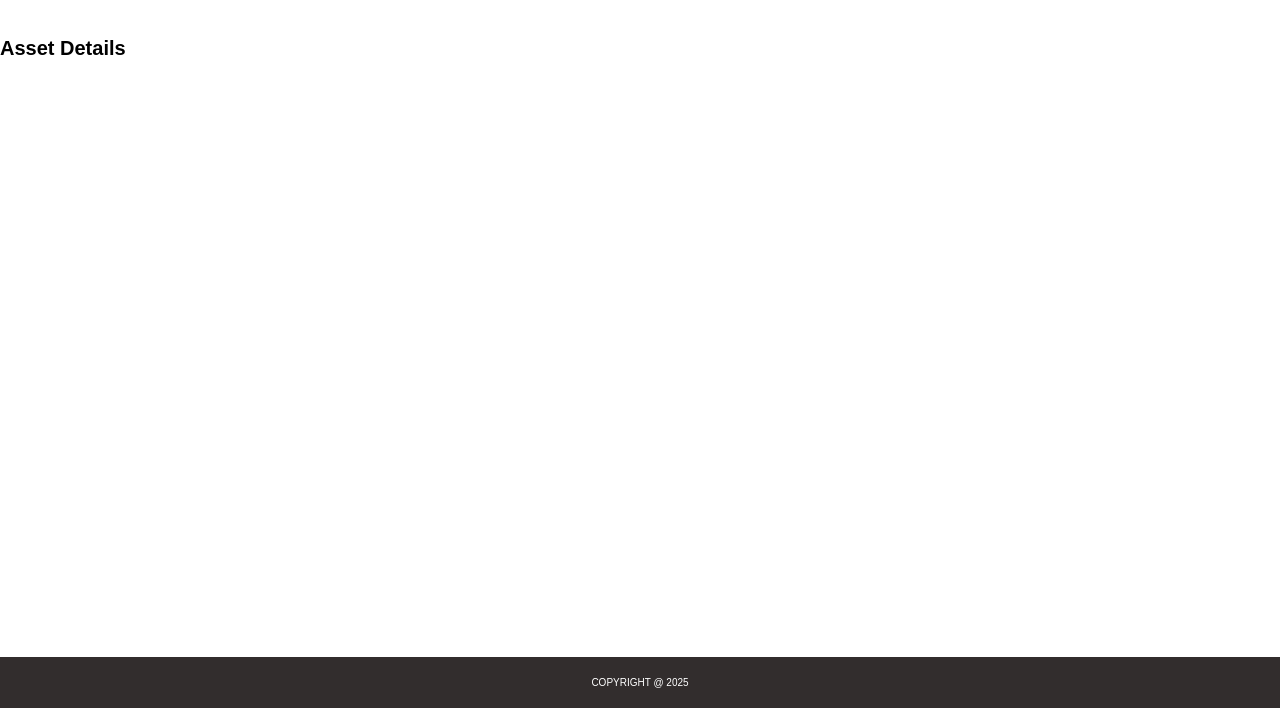
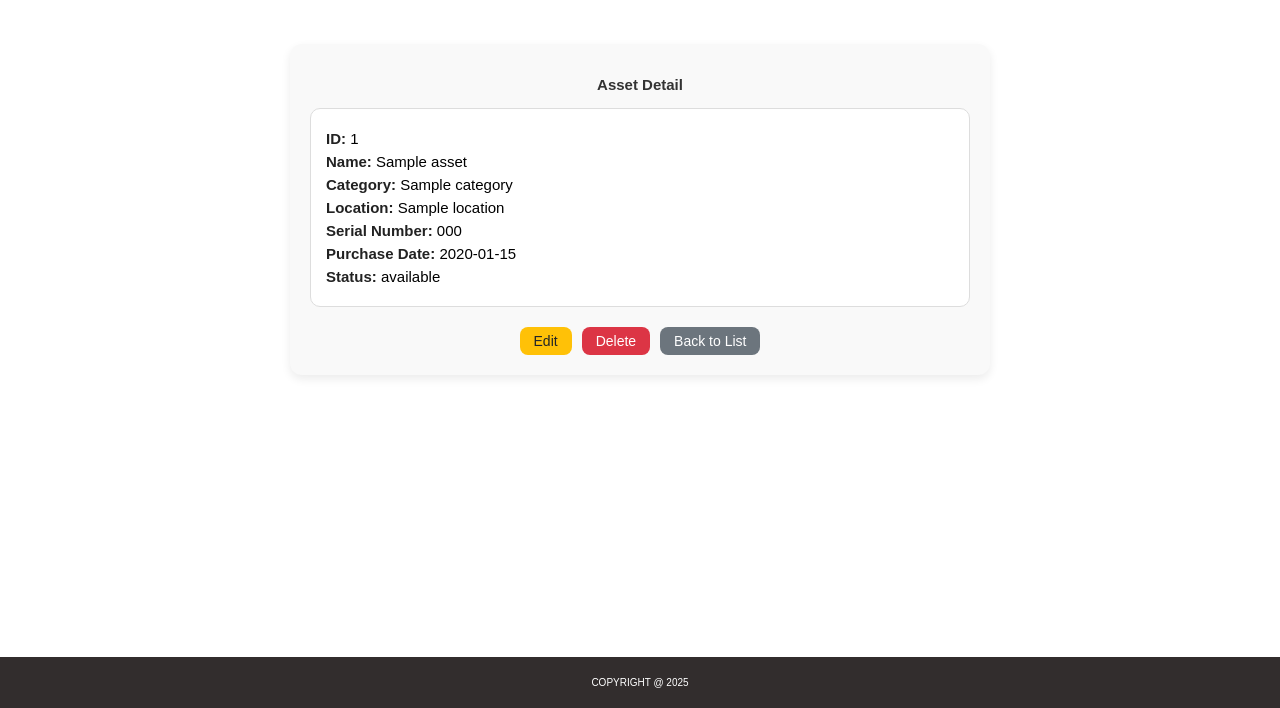
Before and after one commit to MarcoPhilip/sam-arize, a Django app: page /assets/1 in a window 1280 px wide. Shown: the part 92-800 px from the top of the page. Run offline with Django 5.2, Linux system fonts and the light colour scheme; tables that the repository leaves empty hold one stand-in row (values such as "Sample post").

Commit message:
Marcophilip/django auth (#51)
Model adjusted and app is now fully integrated with built in django user
model and auth.

```diff
--- a/main_app/admin.py
+++ b/main_app/admin.py
@@ -1,10 +1,9 @@
 from django.contrib import admin
-from .models import User, Category, Location, Asset, Inventory, PurchaseOrder, Supplier
+from .models import Category, Location, Asset, Inventory, PurchaseOrder, Supplier
 
 # Register your models here.
 
-# User
-admin.site.register(User)
+
 # Category
 admin.site.register(Category)
 # Location
--- a/main_app/models.py
+++ b/main_app/models.py
@@ -1,29 +1,12 @@
 from django.db import models
 from django.conf import settings
 
-# User Model
-class User(models.Model):
-    # Define the roles
-    ROLE_CHOICES = [
-        ('Admin', 'Admin'),
-        ('Manager', 'Manager'),
-        ('Staff', 'Staff')
-    ]
-
-    name = models.CharField(max_length=20)
-    email = models.EmailField(unique=True)
-    username = models.CharField(max_length=20, unique=True)
-    password = models.CharField(max_length=100)
-    role = models.CharField(max_length=10, choices=ROLE_CHOICES)
-
-    def __str__(self):
-        return self.username
 
 # Category Model
 class Category(models.Model):
     name = models.CharField(max_length=50)
     description = models.TextField(blank=True, null=True)
-    created_by = models.ForeignKey(settings.AUTH_USER_MODEL, on_delete=models.SET_NULL, null=True, blank=True)
+    owner = models.ForeignKey(settings.AUTH_USER_MODEL, on_delete=models.SET_NULL, null=True, blank=True)
 
     def __str__(self):
         return self.name
@@ -32,7 +15,7 @@ class Category(models.Model):
 class Location(models.Model):
     name = models.CharField(max_length=50)
     address = models.TextField(blank=True, null=True)
-    created_by = models.ForeignKey(settings.AUTH_USER_MODEL, on_delete=models.SET_NULL, null=True, blank=True)
+    owner = models.ForeignKey(settings.AUTH_USER_MODEL, on_delete=models.SET_NULL, null=True, blank=True)
 
     def __str__(self):
         return self.name
@@ -45,6 +28,7 @@ class Supplier(models.Model):
     phone_number = models.CharField(max_length=20)
     email = models.EmailField()
     address = models.TextField()
+    owner = models.ForeignKey(settings.AUTH_USER_MODEL, on_delete=models.SET_NULL, null=True, blank=True)
 
     def __str__(self):
         return self.name
@@ -64,6 +48,7 @@ class Asset(models.Model):
     serial_number = models.CharField(max_length=100, unique=True)
     purchase_date = models.DateField()
     status = models.CharField(max_length=20, choices=STATUS_CHOICES)
+    owner = models.ForeignKey(settings.AUTH_USER_MODEL, on_delete=models.SET_NULL, null=True, blank=True)
 
     def __str__(self):
         return self.name
@@ -76,6 +61,7 @@ class Inventory(models.Model):
     location = models.ForeignKey(Location, on_delete=models.CASCADE)
     quantity = models.IntegerField()
     unit_price = models.DecimalField(max_digits=20, decimal_places=2)
+    owner = models.ForeignKey(settings.AUTH_USER_MODEL, on_delete=models.SET_NULL, null=True, blank=True)
 
     def __str__(self):
         return self.name
@@ -93,6 +79,7 @@ class PurchaseOrder(models.Model):
     supplier = models.ForeignKey(Supplier, on_delete=models.CASCADE)
     order_date = models.DateField()
     status = models.CharField(max_length=30, choices=STATUS_CHOICES)
+    owner = models.ForeignKey(settings.AUTH_USER_MODEL, on_delete=models.SET_NULL, null=True, blank=True)
 
     def __str__(self):
         return f"PO-{self.pk}-{self.supplier.id}"
--- a/main_app/static/css/asset/asset_detail.css
+++ b/main_app/static/css/asset/asset_detail.css
@@ -0,0 +1,72 @@
+.asset-detail-container {
+  max-width: 700px;
+  margin: 2rem auto;
+  padding: 2rem;
+  background-color: #f9f9f9;
+  border-radius: 12px;
+  box-shadow: 0 4px 10px rgba(0,0,0,0.08);
+}
+
+.asset-detail-container h2 {
+  margin-bottom: 1.5rem;
+  color: #333;
+  text-align: center;
+}
+
+.asset-card {
+  background: white;
+  padding: 1.5rem;
+  border-radius: 10px;
+  border: 1px solid #ddd;
+  margin-bottom: 2rem;
+}
+
+.asset-card p {
+  font-size: 1.5rem;
+  margin: 0.6rem 0;
+}
+
+.asset-card strong {
+  color: #222;
+}
+
+.actions {
+  display: flex;
+  justify-content: center;
+  gap: 1rem;
+}
+
+.actions .btn {
+  padding: 0.6rem 1.4rem;
+  border-radius: 8px;
+  text-decoration: none;
+  font-size: 1.4rem;
+  transition: background 0.2s ease;
+}
+
+.btn-warning {
+  background-color: #ffc107;
+  color: #212529;
+}
+
+.btn-warning:hover {
+  background-color: #e0a800;
+}
+
+.btn-danger {
+  background-color: #dc3545;
+  color: #fff;
+}
+
+.btn-danger:hover {
+  background-color: #c82333;
+}
+
+.btn-secondary {
+  background-color: #6c757d;
+  color: #fff;
+}
+
+.btn-secondary:hover {
+  background-color: #5a6268;
+}
--- a/main_app/templates/asset/asset_confirm_delete.html
+++ b/main_app/templates/asset/asset_confirm_delete.html
@@ -4,8 +4,12 @@
 {% block title %}
 Delete Asset · SAM-ARIZE
 {% endblock %}
+
 {% block head %}
-
+<link
+  rel="stylesheet"
+  href="{% static 'css/asset/asset_confirm_delete.css' %}"
+/>
 {% endblock %}
 
 {% block content %}
--- a/main_app/templates/asset/asset_detail.html
+++ b/main_app/templates/asset/asset_detail.html
@@ -12,8 +12,26 @@ Asset Details · SAM-ARIZE
 {% endblock %}
 
 {% block content %}
-<div class="asset-container">
-    <h1 class="asset-header">Asset Details</h1>
+<div class="asset-detail-container">
+  <h2>Asset Detail</h2>
 
+  <div class="asset-card">
+    <p><strong>ID:</strong> {{ asset.id }}</p>
+    <p><strong>Name:</strong> {{ asset.name }}</p>
+    <p><strong>Category:</strong> {{ asset.category }}</p>
+    <p><strong>Location:</strong> {{ asset.location }}</p>
+    <p><strong>Serial Number:</strong> {{ asset.serial_number }}</p>
+    <p><strong>Purchase Date:</strong> {{ asset.purchase_date|date:"Y-m-d" }}</p>
+    <p><strong>Status:</strong> {{ asset.status }}</p>
+  </div>
+
+  <div class="actions">
+    <a href="{% url 'asset_update' asset.id %}" class="btn btn-warning">Edit</a>
+    <a href="{% url 'asset_delete' asset.id %}" class="btn btn-danger"
+       onclick="return confirm('Are you sure you want to delete this asset?');">
+      Delete
+    </a>
+    <a href="{% url 'asset_index' %}" class="btn btn-secondary">Back to List</a>
+  </div>
 </div>
 {% endblock %}
--- a/main_app/templates/asset/asset_update.html
+++ b/main_app/templates/asset/asset_update.html
@@ -21,7 +21,7 @@ Edit Asset · SAM-ARIZE
 
     <div class="form-actions">
       <button type="submit" class="btn btn-success">Update Asset</button>
-      <a href="{% url 'asset_detail' asset.id %}" class="btn btn-secondary">Cancel</a>
+      <a href="{% url 'asset_index' %}" class="btn btn-secondary">Cancel</a>
     </div>
   </form>
 </div>
--- a/main_app/views.py
+++ b/main_app/views.py
@@ -291,5 +291,5 @@ class AssetUpdate(UpdateView):
 
 class AssetDelete(DeleteView):
     model = Asset
-    template_name = "asset/asset_delete_confirm.html"
+    template_name = "asset/asset_confirm_delete.html"
     success_url = reverse_lazy("asset_index")
```
Also changed, not shown: main_app/forms.py (+25 -3 lines), main_app/static/css/asset/asset_confirm_delete.css (added, +59 -0 lines), main_app/static/css/asset/asset_create.css (+83 -0 lines), main_app/static/css/asset/asset_list.css (+126 -0 lines), main_app/static/css/asset/asset_update.css (+86 -0 lines), main_app/migrations/0003_asset_owner.py (added), main_app/migrations/0004_remove_asset_owner.py (added), main_app/migrations/0005_delete_user_asset_owner_category_owner_and_more.py (added).
